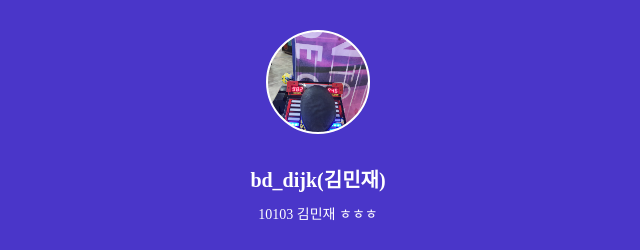
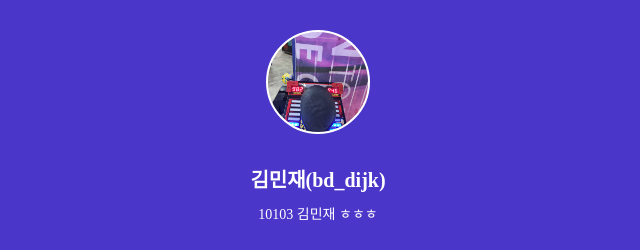
Before and after one commit to potatoman-mainjae/minjaeprofile, a plain HTML site: page index.html in a window 1280 px wide. Shown: the top 250 px of the page, 322-962 px from the left. Drawn offline with Linux system fonts and the light colour scheme; a web font is replaced by a local one.

Commit message:
Update index.html

```diff
--- a/index.html
+++ b/index.html
@@ -1,18 +1,18 @@
 <!DOCTYPE html>
 <html>
 <head>
-    <meta property="og:title" content="하이머딩거 - 프로필 링크">
-    <meta property="og:description" content="나랑 닮았쪔?">
-    <meta property="og:image" content="하이머딩거.jpg">
+    <meta property="og:title" content="민재's - 프로필 링크">
+    <meta property="og:description" content="마! 니좀치나?">
+    <meta property="og:image" content="민재력.jpg">
 
-    <title>김민재(딩거) - 프로필 링크</title>
+    <title>김민재(bd_dijk) - 프로필 링크</title>
 
     <link rel="stylesheet" href="style.css">
 </head>
 <body>
     <div class="wrap">
         <div class="profile"></div>
-        <h1 class="main">bd_dijk(김민재)</h1>
+        <h1 class="main">김민재(bd_dijk)</h1>
         <p class="sub">10103 김민재 ㅎㅎㅎ</p>
         <a target="_blank" href="http://cwnamsan-h.gne.go.kr/cwnamsan-h/main.do">재학 중인 학교(남산고)</a>
         <a target="_blank" href="https://www.instagram.com/bd_dijk/">민재(딩거)의 인스타</a>
```
